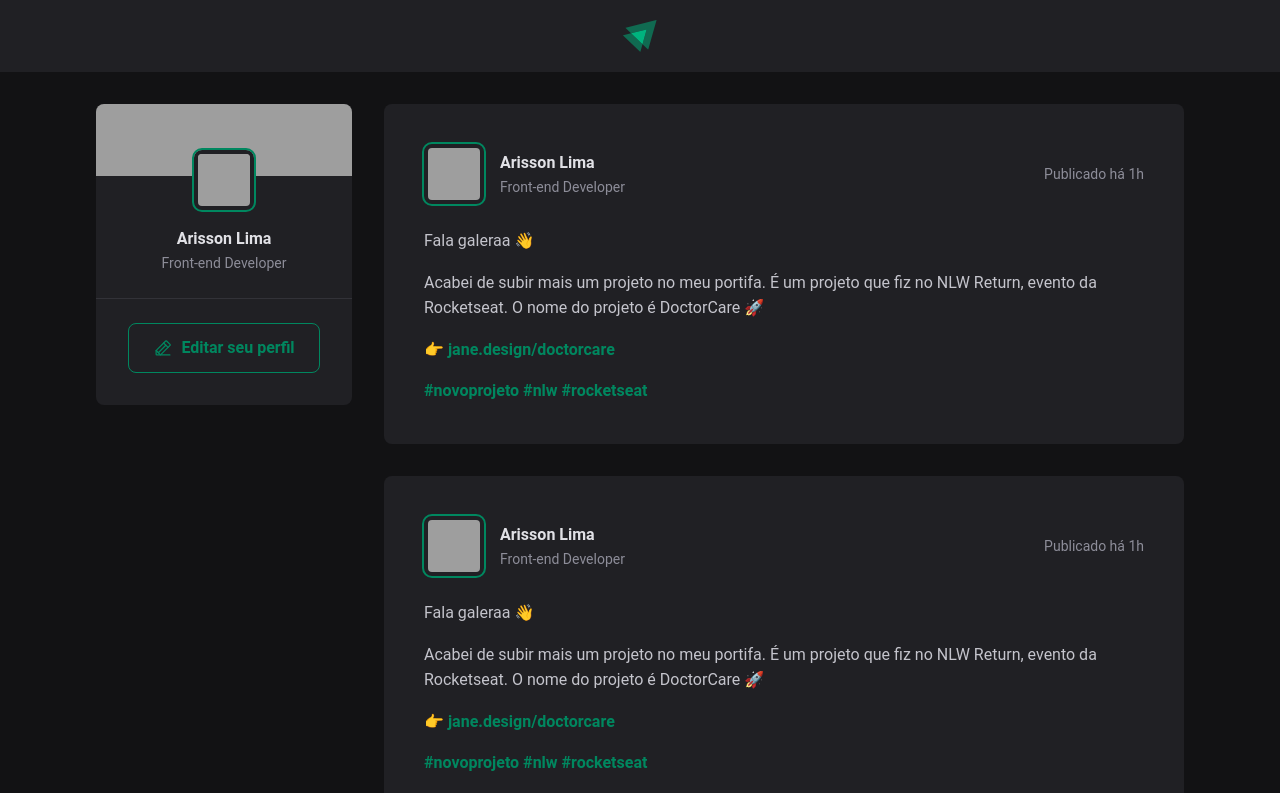
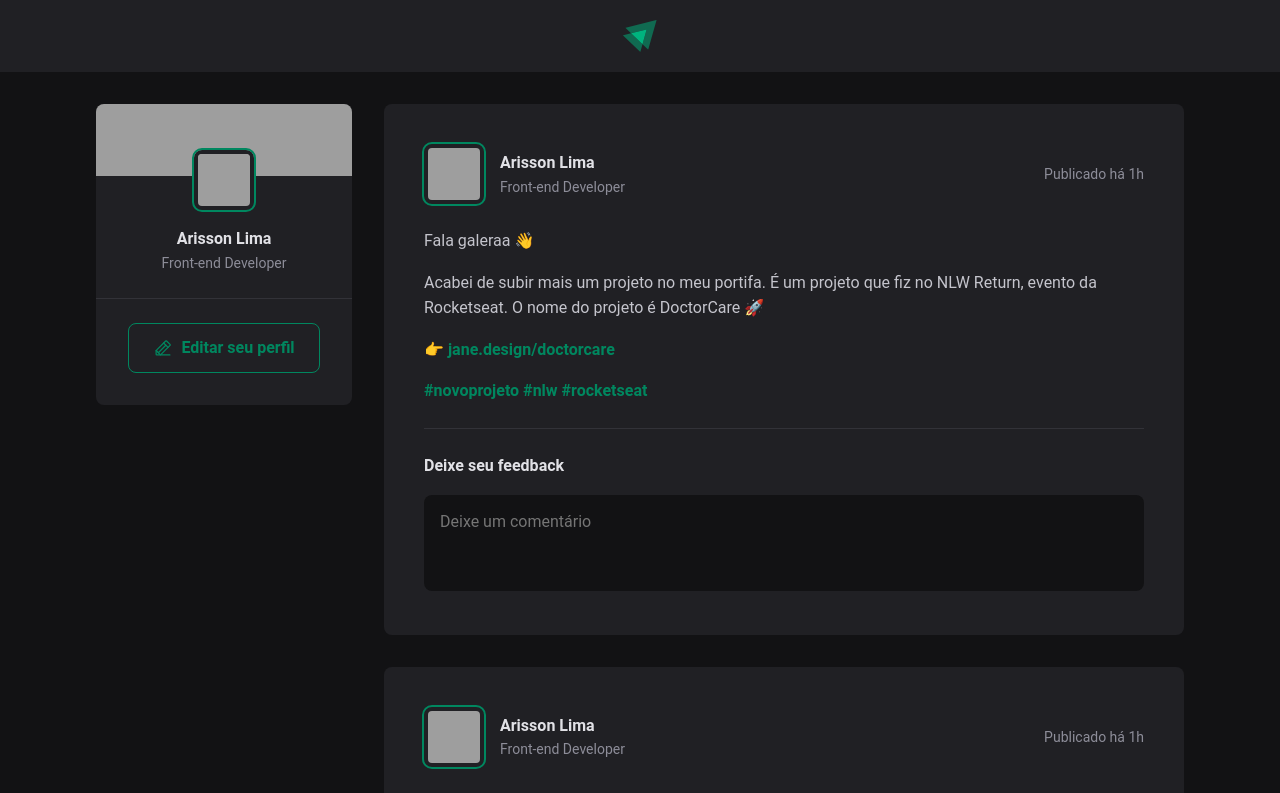
Before and after one commit to arissonlima/ignite-feed, a React app: page / in a window 1280 px wide. Shown: the top 793 px of the page. Built offline with nearby package versions, Linux system fonts and the light colour scheme; grey boxes are pictures that could not be loaded; the HTML template or start-up script is replaced by a standard one.

Commit message:
feat(ui) Create form for comments

```diff
--- a/src/components/Post.jsx
+++ b/src/components/Post.jsx
@@ -21,6 +21,18 @@
         <p>👉 <a href="#">jane.design/doctorcare</a></p>
         <p><a href="#">#novoprojeto #nlw #rocketseat</a></p>
       </div>
+
+      <form className={styles.commentForm}>
+        <strong>Deixe seu feedback</strong>
+
+        <textarea
+          placeholder="Deixe um comentário"
+        />
+
+        <footer>
+          <button type="submit">Publicar</button>
+        </footer>
+      </form>
     </article>
   );
 }
--- a/src/components/Post.module.css
+++ b/src/components/Post.module.css
@@ -65,3 +65,54 @@
   line-height: 1.6;
   color: var(--gray-400);
 }
+
+.commentForm {
+  width: 100%;
+  margin-top: 1.5rem;
+  padding-top: 1.5rem;
+  border-top: 1px solid var(--gray-600);
+}
+
+.commentForm>strong {
+  line-height: 1.6;
+  color: var(--gray-100);
+}
+
+.commentForm textarea {
+  width: 100%;
+  background-color: var(--gray-900);
+  border: 0;
+  resize: none;
+  height: 6rem;
+  padding: 1rem;
+  border-radius: 8px;
+  color: var(--gray-100);
+  line-height: 1.4;
+  margin-top: 1rem;
+}
+
+.commentForm footer {
+  visibility: hidden;
+  max-height: 0;
+}
+
+.commentForm:focus-within footer {
+  visibility: visible;
+  max-height: none;
+}
+
+.commentForm button[type=submit] {
+  padding: 1rem 1.5rem;
+  margin-top: 1rem;
+  border-radius: 8px;
+  border: 0;
+  background: var(--green-500);
+  color: var(--white);
+  font-weight: bold;
+  cursor: pointer;
+  transition: background-color 0.1s;
+}
+
+.commentForm button[type=submit]:hover {
+  background-color: var(--green-300);
+}
--- a/src/global.css
+++ b/src/global.css
@@ -10,6 +10,11 @@
 
   --green-300: #00b37e;
   --green-500: #00875F;
+}
+
+:focus {
+  outline: transparent;
+  box-shadow: 0 0 0 2px var(--green-500);
 }
 
 * {
```
